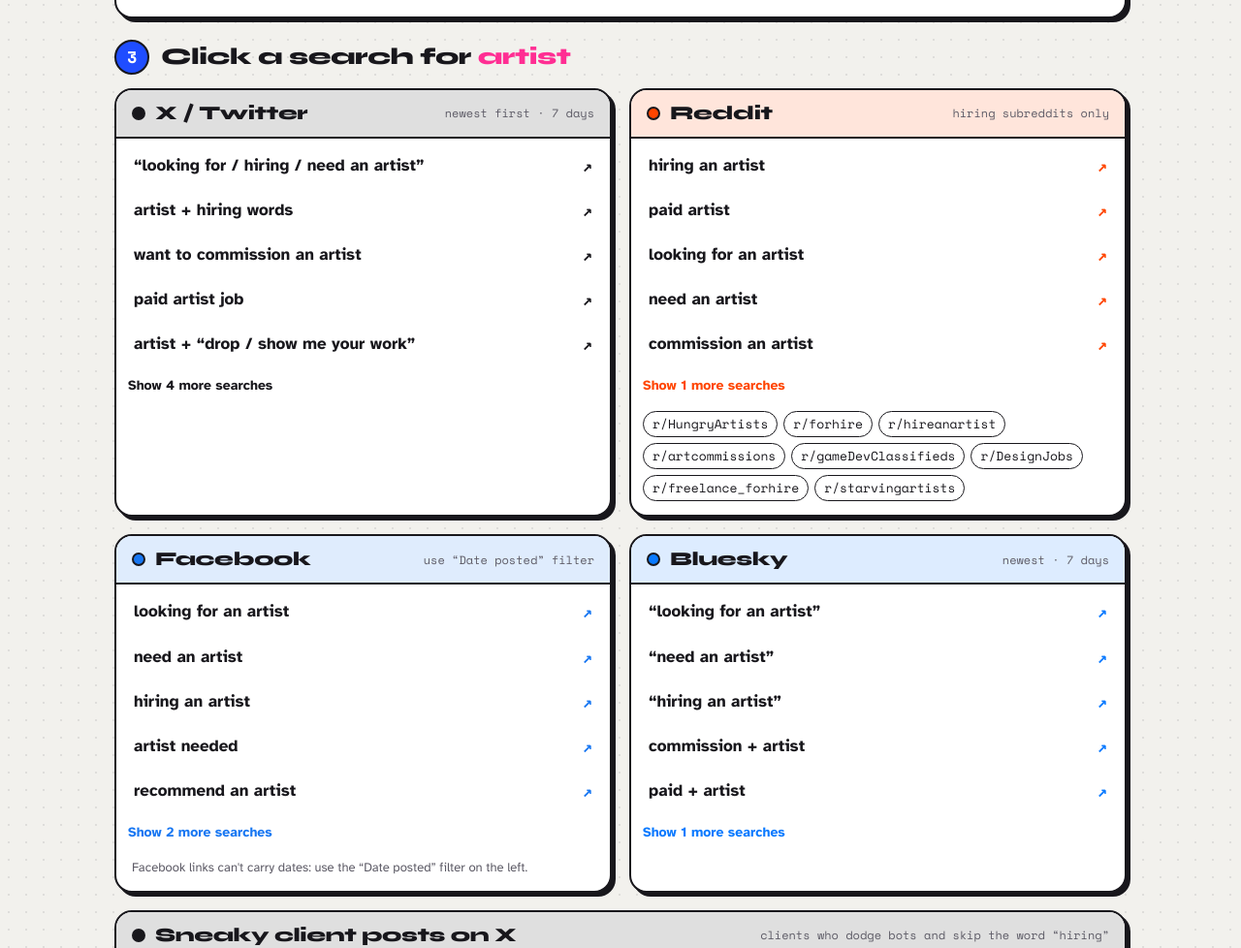
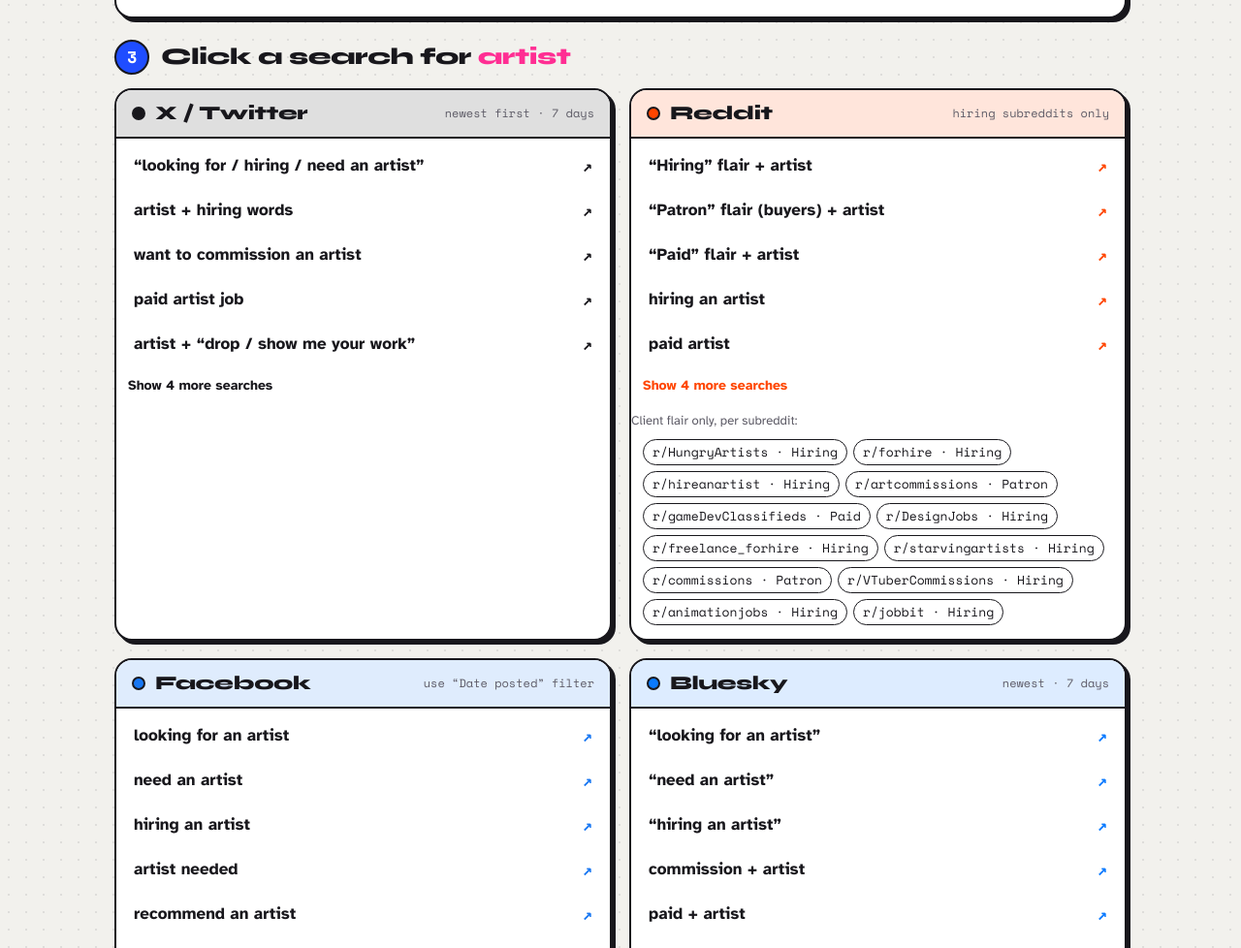
Before and after one commit to Ali200613/post-finder, a plain HTML site: page index.html in a window 1280 px wide. Shown: the part 706-1684 px from the top of the page at 97% size. Drawn offline with nearby package versions, Linux system fonts and the light colour scheme.

Commit message:
Add Reddit flair searches (Hiring, Patron, Paid)
Co-Authored-By: Claude Opus 5.5 <noreply@anthropic.com>

```diff
--- a/index.html
+++ b/index.html
@@ -467,13 +467,16 @@ function redditT() {
   return d <= 1 ? "day" : d <= 7 ? "week" : d <= 31 ? "month" : d <= 365 ? "year" : "all";
 }
 // Reddit search breaks with many operators, and hiring posts rarely use exact phrases.
-const redditPlain = q => q.replace(/\b(title|flair|self|nsfw):/gi, "").replace(/["()]/g, " ")
+// flair: is kept: hiring subreddits tag client posts with a flair like "Hiring", "Patron" or "Paid".
+const redditPlain = q => q.replace(/\b(title|self|nsfw):/gi, "").replace(/["()]/g, " ")
   .replace(/\b(OR|AND|NOT)\b/g, " ").replace(/\s+/g, " ").trim();
+// Which flair marks a CLIENT post in each subreddit (they differ).
+const SUB_FLAIR = { HungryArtists: "hiring", forhire: "hiring", hireanartist: "hiring", artcommissions: "patron", gameDevClassifieds: "paid", DesignJobs: "hiring", freelance_forhire: "hiring", starvingartists: "hiring", commissions: "patron", VTuberCommissions: "hiring", animationjobs: "hiring", jobbit: "hiring" };
 const URL_FOR = {
   x: q => `https://x.com/search?q=${enc(q + X_BASE + (isReal() ? X_REAL : "") + dateTerms())}&f=live`,
   reddit: q => {
     if (!isReal()) return `https://www.reddit.com/search/?q=${enc(q)}&sort=new&t=${redditT()}`;
-    const p = redditPlain(q), qq = /\bhiring\b/i.test(p) ? p : "hiring " + p;
+    const p = redditPlain(q), qq = /\bhiring\b|\bflair:/i.test(p) ? p : "hiring " + p;
     const t = ["day", "week"].includes(redditT()) ? "month" : redditT();
     return `https://www.reddit.com/r/${HIRE_SUBS.join("+")}/search/?q=${enc(qq)}&restrict_sr=1&sort=new&t=${t}`;
   },
@@ -493,6 +496,9 @@ const TEMPLATES = {
     { label: `${r} + misspelled “comission”`, q: `"${r}" (comission OR commision OR comissions OR commisions OR c0mmission)` },
   ],
   reddit: r => [
+    { label: `“Hiring” flair + ${r}`, q: `flair:hiring ${r}` },
+    { label: `“Patron” flair (buyers) + ${r}`, q: `flair:patron ${r}` },
+    { label: `“Paid” flair + ${r}`, q: `flair:paid ${r}` },
     { label: `hiring ${an(r)}`, q: `hiring ${r}` },
     { label: `paid ${r}`, q: `paid ${r}` },
     { label: `looking for ${an(r)}`, q: `looking for ${r}` },
@@ -556,8 +562,14 @@ function platformCard(p, items, opts = {}) {
   if (opts.note) { const n = document.createElement("p"); n.className = "pnote"; n.textContent = opts.note; card.appendChild(n); }
   if (opts.subs) {
     const d = document.createElement("div"); d.className = "subs";
-    HIRE_SUBS.slice(0, 8).forEach(s => d.appendChild(link("", "reddit", `https://www.reddit.com/r/${s}/new/`, "r/" + s)));
-    card.appendChild(d);
+    // Each chip: that subreddit's newest posts with its client flair only.
+    HIRE_SUBS.forEach(s => {
+      const fl = SUB_FLAIR[s] || "hiring";
+      d.appendChild(link("", "reddit", `https://www.reddit.com/r/${s}/search/?q=${enc("flair:" + fl)}&restrict_sr=1&sort=new`, `r/${s} · ${fl[0].toUpperCase() + fl.slice(1)}`));
+    });
+    const lab = document.createElement("p"); lab.className = "pnote"; lab.style.margin = "0 0 8px";
+    lab.textContent = "Client flair only, per subreddit:";
+    card.appendChild(lab); card.appendChild(d);
   }
   return card;
 }
```
